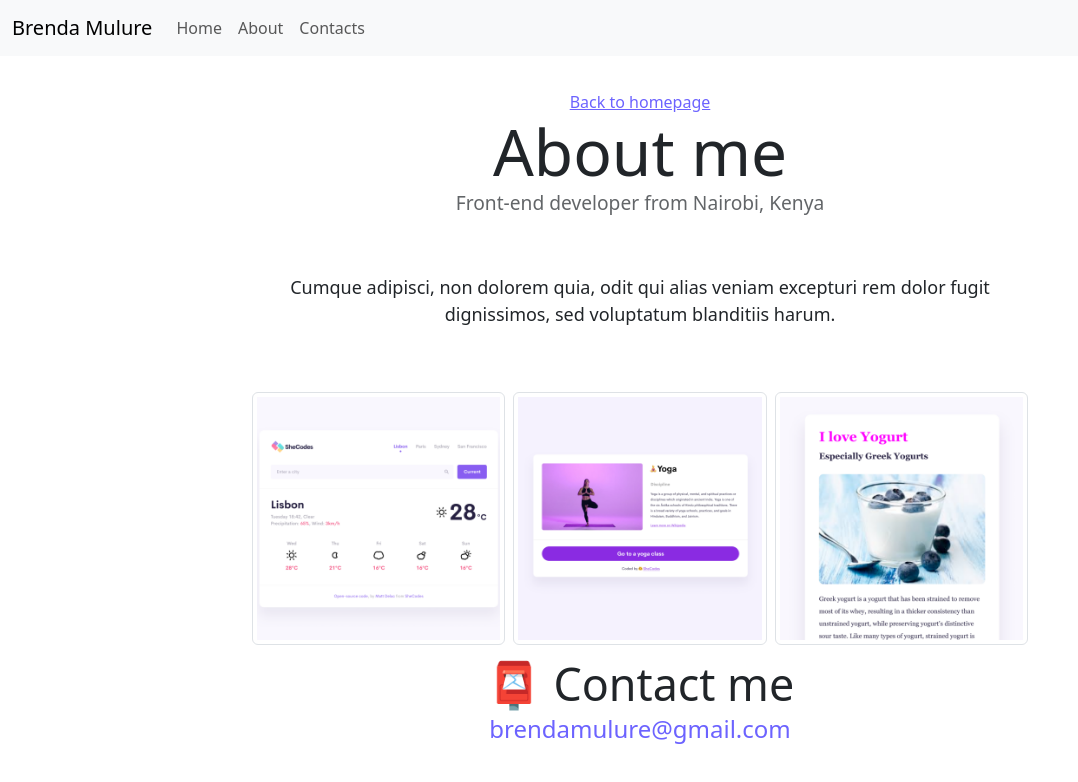
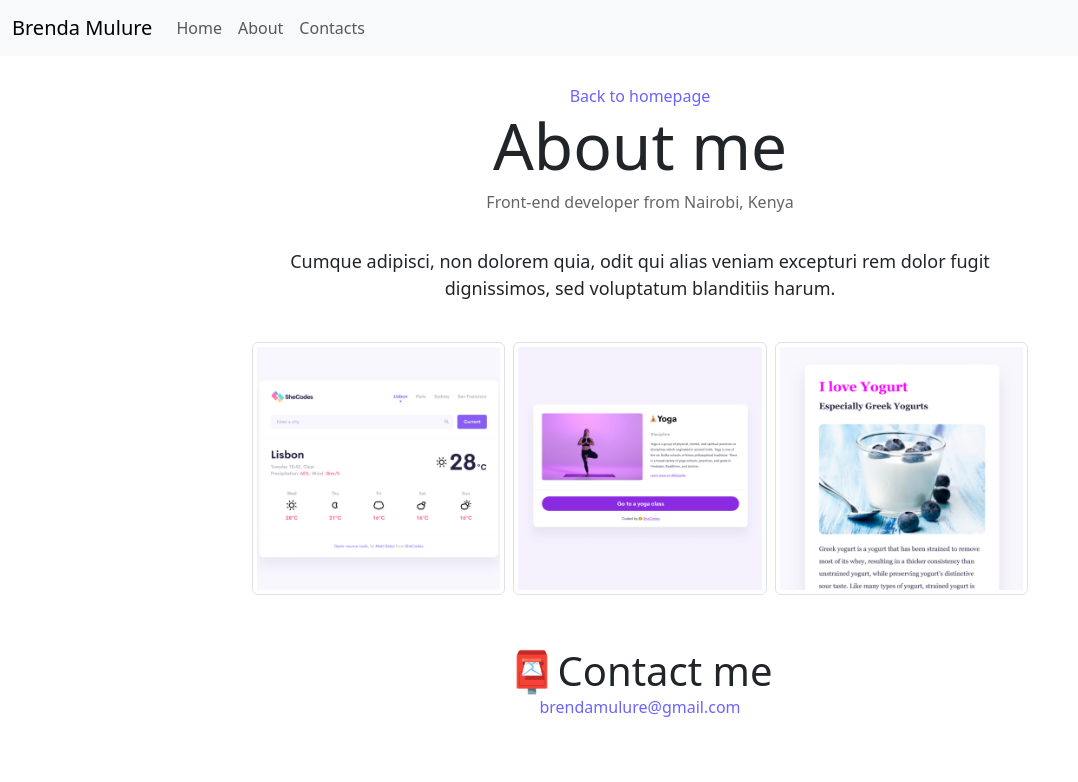
Before and after one commit to mulurebrenda/responsive-week3, a plain HTML site: page about.html in a window 1280 px wide. Shown: the whole page, without its empty margins (0-1078 px from the left). Drawn offline with nearby package versions, Linux system fonts and the light colour scheme.

Commit message:
used Bootstrap CSS classes to style some elements in order to make my CSS code more neat and understandable

```diff
--- a/about.html
+++ b/about.html
@@ -42,11 +42,11 @@
         </div>
       </div>
     </nav>
-    <a href="index.html" class="homepage-link">Back to homepage</a>
+    <a href="index.html" class="homepage-link text-center d-block pt-4">Back to homepage</a>
     <h1>About me</h1>
-    <h3>Front-end developer from Nairobi, Kenya</h3>
-    <div class="about-paragraphs">
-      <p class="bg-white">
+    <h3 class="fs-6 pt-2">Front-end developer from Nairobi, Kenya</h3>
+    <div class="about-paragraphs d-flex mt-2 mb-2">
+      <p class="bg-white m-2">
         Cumque adipisci, non dolorem quia, odit qui alias veniam excepturi rem
         dolor fugit dignissimos, sed voluptatum blanditiis harum.
       </p>
@@ -63,9 +63,9 @@
       </div>
     </div>
 
-    <div id="contact">
-      <h2>📮 Contact me</h2>
-      <a href="mailto:brendamulure@gmail.com" class="email-link fs-4">
+    <div class="mt-5" id="contact">
+      <h2 class="fs-1">📮Contact me</h2>
+      <a href="mailto:brendamulure@gmail.com" class="email-link fs-6 d-flex justify-content-center">
         brendamulure@gmail.com
       </a>
     </div>
--- a/src/style.css
+++ b/src/style.css
@@ -68,25 +68,13 @@ p {
 
 .homepage-link {
   color: var(--primary-color);
-  text-align: center;
-  display: block;
-  padding-top: 30px;
+  text-decoration: none;
 }
-
-.about-paragraphs {
-  display: flex;
-  margin: 30px 0;
+.homepage-link:hover {
+  text-decoration: underline;
 }
-
-.about-paragraphs p {
-  margin: 10px;
-}
-
 .email-link {
-  display: flex;
-  justify-content: center;
   color: var(--primary-color);
-  font-size: 28px;
   text-decoration: none;
 }
 
```
Also changed, not shown: index.html (+7 -1 lines).
